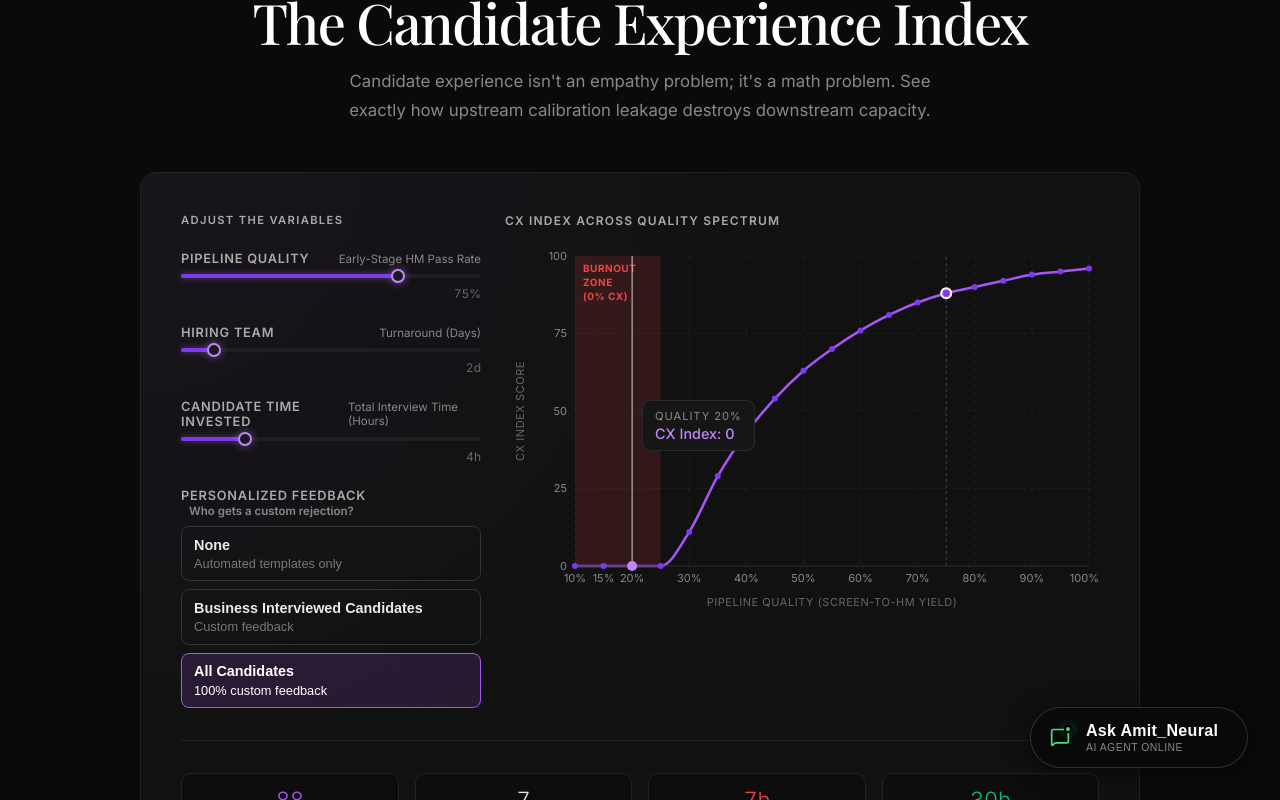
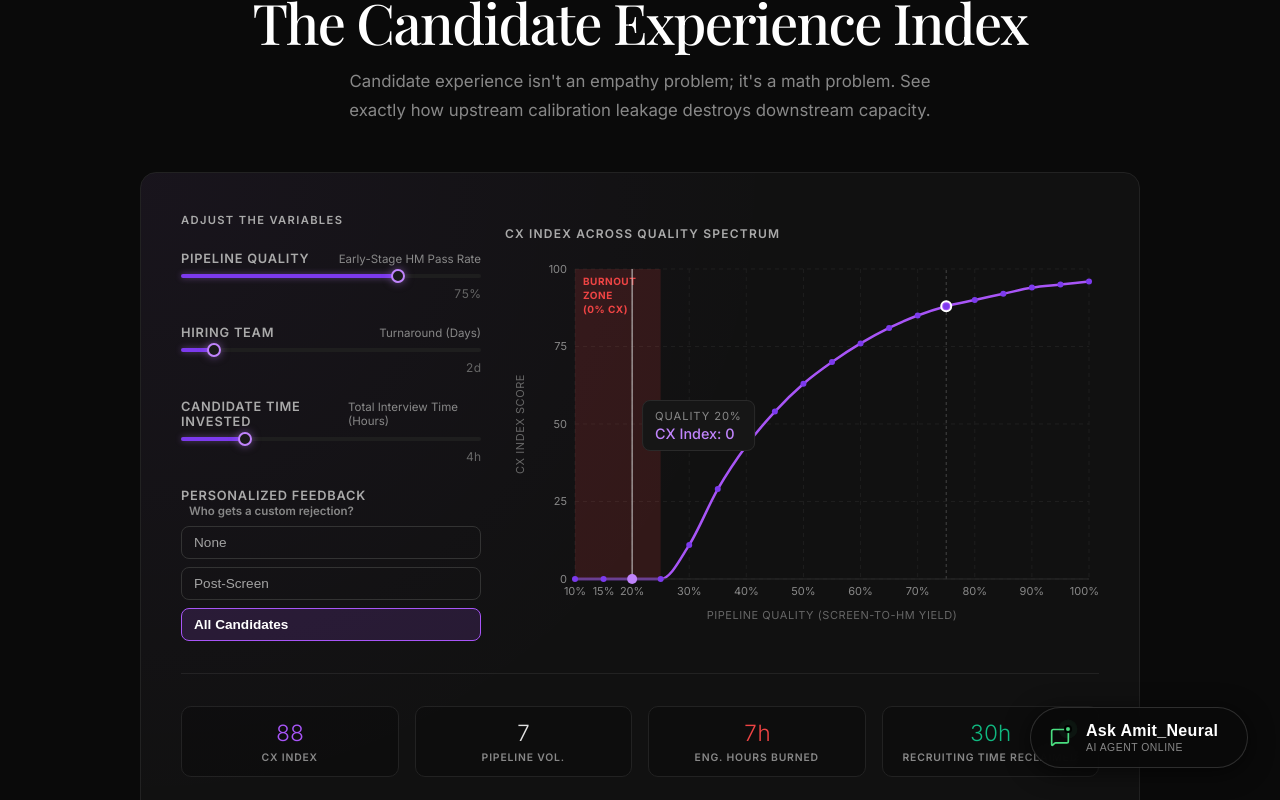
Before and after one commit to amitmoun/amit.sourcecode, a Next.js app: page / in a window 1280 px wide. Both pictures are taken after a click on the button "RUN THE MODEL". Shown: the part 1379-2179 px from the top of the page. Built offline with nearby package versions, Linux system fonts and the light colour scheme; a web font is replaced by a local one.

Commit message:
polish(cx): Compact feedback options, center chart panel, update methodology baseline assumption and engineering hours copy

```diff
--- a/src/components/CandidateExperience.js
+++ b/src/components/CandidateExperience.js
@@ -341,17 +341,16 @@ export default function CandidateExperience() {
                             </p>
                             <div className={styles.segmentedButtons} style={{ display: 'flex', flexDirection: 'column', gap: '0.5rem' }}>
                                 {[
-                                    { value: 'Automated', title: 'None', desc: 'Automated templates only' },
-                                    { value: 'Stage-Gated', title: 'Business Interviewed Candidates', desc: 'Custom feedback' },
-                                    { value: 'High-Touch', title: 'All Candidates', desc: '100% custom feedback' }
+                                    { value: 'Automated', title: 'None' },
+                                    { value: 'Stage-Gated', title: 'Post-Screen' },
+                                    { value: 'High-Touch', title: 'All Candidates' }
                                 ].map(opt => (
                                     <button
                                         key={opt.value}
                                         onClick={() => setFeedback(opt.value)}
                                         style={{
                                             flex: 1,
-                                            padding: '0.6rem 0.5rem',
-                                            paddingLeft: '0.75rem',
+                                            padding: '0.5rem 0.75rem',
                                             background: feedback === opt.value ? 'rgba(168, 85, 247, 0.15)' : 'transparent',
                                             color: feedback === opt.value ? '#fff' : '#a3a3a3',
                                             border: feedback === opt.value ? '1px solid #a855f7' : '1px solid #333',
@@ -359,12 +358,11 @@ export default function CandidateExperience() {
                                             textAlign: 'left',
                                             cursor: 'pointer',
                                             transition: 'all 0.2s',
+                                            fontSize: '0.85rem',
+                                            fontWeight: feedback === opt.value ? 600 : 400,
                                         }}
                                     >
-                                        <strong style={{ display: 'block', marginBottom: '0.2rem', color: feedback === opt.value ? '#fff' : '#eaeaea', fontSize: '0.9rem' }}>{opt.title}</strong>
-                                        <span style={{ fontSize: '0.8rem', opacity: feedback === opt.value ? 1 : 0.7 }}>
-                                            {opt.desc}
-                                        </span>
+                                        {opt.title}
                                     </button>
                                 ))}
                             </div>
@@ -378,7 +376,7 @@ export default function CandidateExperience() {
                     </div>
 
                     {/* Right: Chart */}
-                    <div className={styles.chartPanel} style={{ position: 'relative', zIndex: 1, flex: 1, minWidth: 0 }}>
+                    <div className={styles.chartPanel} style={{ position: 'relative', zIndex: 1, flex: 1, minWidth: 0, display: 'flex', flexDirection: 'column', justifyContent: 'center' }}>
                         <p className={styles.chartTitle}>CX Index across quality spectrum</p>
                         <ResponsiveContainer width="100%" height={380}>
                             <LineChart data={chartData} margin={{ top: 20, right: 10, bottom: 20, left: 10 }}>
@@ -503,9 +501,16 @@ export default function CandidateExperience() {
                             >
                                 <div style={{ padding: '0 2rem 1.5rem 2rem', borderTop: '1px solid #1a1a1a', paddingTop: '1.5rem' }}>
 
+                    <div style={{ background: 'rgba(168, 85, 247, 0.06)', border: '1px solid rgba(168, 85, 247, 0.2)', borderRadius: '10px', padding: '1rem 1.25rem', marginBottom: '1.5rem' }}>
+                        <p style={{ color: '#a855f7', fontWeight: 600, letterSpacing: '0.05em', textTransform: 'uppercase', fontSize: '0.72rem', marginBottom: '0.5rem' }}>Baseline Assumption</p>
+                        <p style={{ color: '#a3a3a3', lineHeight: 1.7, fontSize: '0.88rem' }}>
+                            This model simulates a single hiring cycle targeting <strong style={{color:'#eaeaea'}}>5 open roles</strong> and a recruiter with a <strong style={{color:'#eaeaea'}}>40-hour monthly capacity</strong>. These are illustrative constants — the ratios of pipeline waste, CX decay, and drop-off risk scale proportionally regardless of absolute headcount.
+                        </p>
+                    </div>
+
                     <NestedAccordion number="1" title="The Engineering Tax (Why Pipeline Quality dictates capacity)">
                         <p style={{ marginBottom: '0.5rem', color: '#a855f7', fontWeight: 600, letterSpacing: '0.05em', textTransform: 'uppercase', fontSize: '0.75rem' }}>The Core Insight</p>
-                        <p style={{ marginBottom: '1.2rem', color: '#a3a3a3', lineHeight: 1.6, fontSize: '0.9rem' }}>Every candidate who fails a late-stage onsite loop doesn't just hurt recruiter capacity; they burn expensive engineering roadmap time.</p>
+                        <p style={{ marginBottom: '1.2rem', color: '#a3a3a3', lineHeight: 1.6, fontSize: '0.9rem' }}>Every candidate who fails a late-stage onsite loop doesn't just hurt recruiter capacity; it uses up engineering hours with no result.</p>
 
                         <p style={{ marginBottom: '0.5rem', color: '#a855f7', fontWeight: 600, letterSpacing: '0.05em', textTransform: 'uppercase', fontSize: '0.75rem' }}>The Assumption</p>
                         <ul style={{ paddingLeft: '1.2rem', marginBottom: '1.5rem', color: '#a3a3a3', listStyleType: 'circle', lineHeight: 1.6, fontSize: '0.9rem' }}>
```
